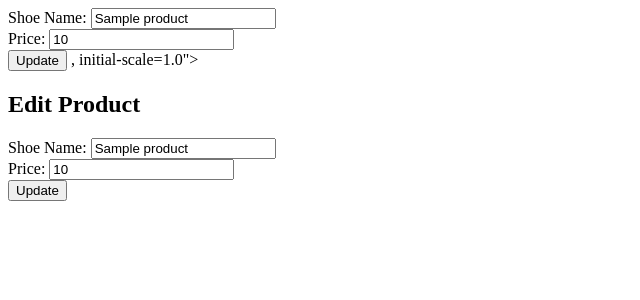
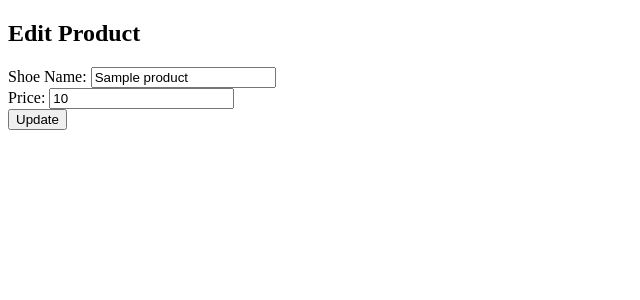
Before and after one commit to Sharath-shetty28/myproject, a FastAPI app: template app/templates/admin_edit_product.html in a window 1280 px wide. Shown: the top 300 px of the page, without its empty margins (0-640 px from the left). Run offline with FastAPI, Linux system fonts and the light colour scheme; the template is opened without the code that fills it: most values are stand-ins (such as "Sample title", 1, 10 or a date in 2020).

Commit message:
CRUD for admin has created

```diff
--- a/app/templates/admin_edit_product.html
+++ b/app/templates/admin_edit_product.html
@@ -2,30 +2,7 @@
 <html lang="en">
   <head>
     <meta charset="UTF-8" />
-    <meta name="viewport" content="width=
-    <h2>Edit Product</h2>
-    <form method="post">
-      <input type="hidden" name="id" value="{{ product.id }}" />
-      <label>Shoe Name:</label>
-      <input
-        type="text"
-        name="name"
-        value="{{ product.name }}"
-        required
-      /><br />
 
-      <label>Price:</label>
-      <input
-        type="number"
-        step="0.01"
-        name="price"
-        value="{{ product.price }}"
-        required
-      /><br />
-
-      <button type="submit">Update</button>
-    </form>
-    , initial-scale=1.0">
     <title>Document</title>
   </head>
   <body>
```
Also changed, not shown: app/controllers/adminController.py (+9 -1 lines), app/templates/admin_products.html (+13 -1 lines).
